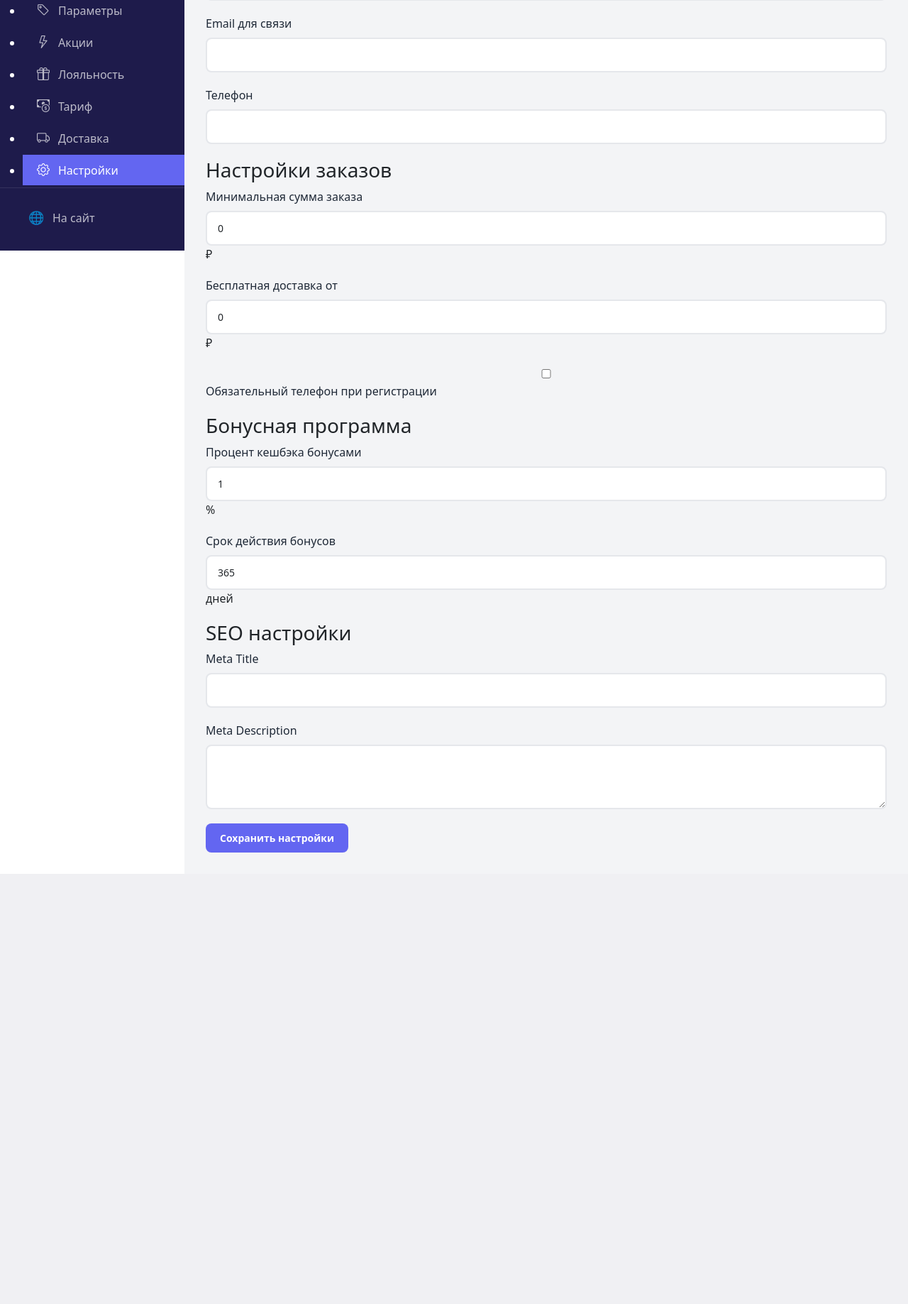
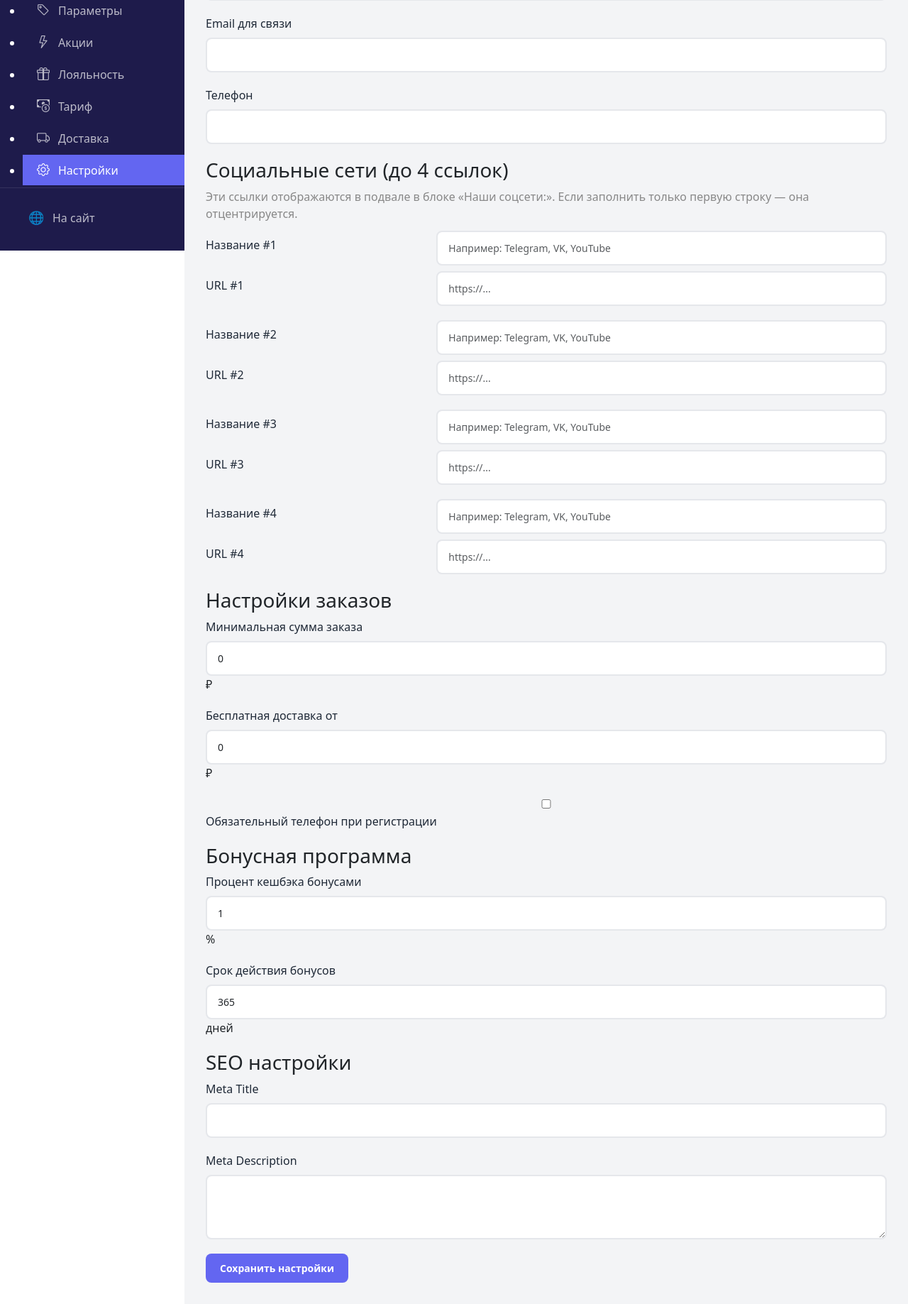
Before and after one commit to mikemiers249-netizen/marketplace, a Flask app: page /main_admin/settings in a window 1280 px wide. Shown: the part 447-2284 px from the top of the page at 71% size. Before the commit the page ends 1678 px from the top, so only its background shows below. Run offline with Flask 3, Linux system fonts and the light colour scheme; some libraries are stand-ins or nearby versions.

Commit message:
admin settings: social links form (4 pairs) + footer centered

```diff
--- a/app/blueprints/admin.py
+++ b/app/blueprints/admin.py
@@ -2807,6 +2807,7 @@ def settings():
         'bonus_expiration_days': Settings.get('bonus_expiration_days', 365),
         'meta_title': Settings.get('meta_title', ''),
         'meta_description': Settings.get('meta_description', ''),
+        'social_links': Settings.get('social_links', []),
     }
 
     # Создаём объект для совместимости с шаблоном
--- a/app/templates/admin/settings.html
+++ b/app/templates/admin/settings.html
@@ -49,6 +49,32 @@
                 <label for="contact_phone">Телефон</label>
                 <input type="text" id="contact_phone" name="contact_phone"
                        value="{{ settings.contact_phone or '' }}" class="form-control">
+            </div>
+        </div>
+
+        <div class="settings-section">
+            <h3>Социальные сети (до 4 ссылок)</h3>
+            <p style="color:#888; margin:0 0 12px 0;">
+                Эти ссылки отображаются в подвале в блоке «Наши соцсети:». Если заполнить только первую строку — она отцентрируется.
+            </p>
+            <div class="social-links-form">
+                {% set existing_socials = (settings.social_links if settings.social_links is defined and settings.social_links else []) %}
+                {% if settings.social_links is mapping %}
+                    {% set existing_socials = settings.social_links %}
+                {% endif %}
+                {% for i in range(4) %}
+                    {% set sl = (existing_socials[i] if existing_socials and existing_socials|length > i else {}) %}
+                    <div class="form-group" style="display:grid; grid-template-columns:1fr 2fr; gap:8px; align-items:center;">
+                        <label for="social_name_{{ i }}">Название #{{ i + 1 }}</label>
+                        <input type="text" id="social_name_{{ i }}" name="social_name_{{ i }}"
+                               value="{{ sl.name if sl and sl.name else '' }}" class="form-control"
+                               placeholder="Например: Telegram, VK, YouTube">
+                        <label for="social_url_{{ i }}">URL #{{ i + 1 }}</label>
+                        <input type="url" id="social_url_{{ i }}" name="social_url_{{ i }}"
+                               value="{{ sl.url if sl and sl.url else '' }}" class="form-control"
+                               placeholder="https://...">
+                    </div>
+                {% endfor %}
             </div>
         </div>
 
```
Also changed, not shown: app/static/css/main.css (+10 -0 lines).
